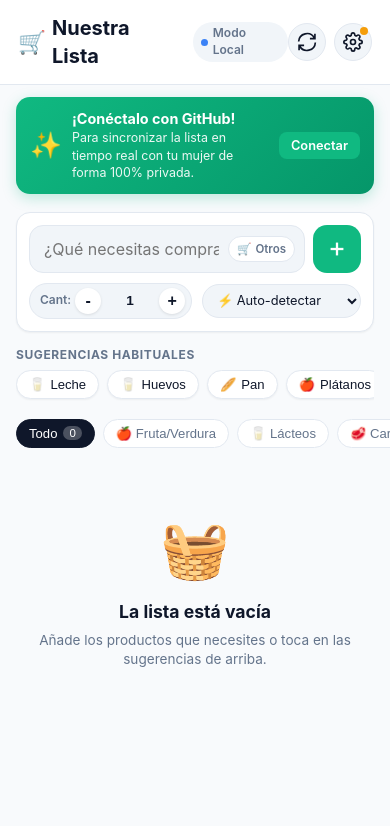
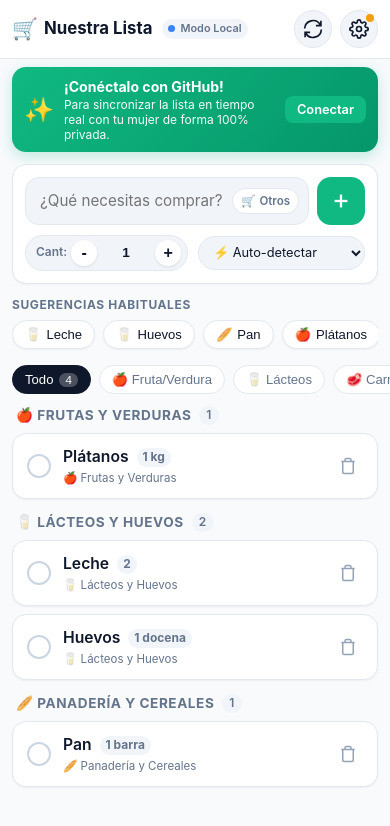
Before and after one commit to alexnoguera/lista-compra, a plain HTML site: page index.html in a window 390 px wide. Drawn offline with Linux system fonts and the light colour scheme.

Commit message:
Mejoras de interfaz, vista responsiva y elementos iniciales

```diff
--- a/app.js
+++ b/app.js
@@ -34,11 +34,21 @@ function generateId() {
 
 // ================= GESTIÓN DEL ALMACENAMIENTO LOCAL =================
 
+const INITIAL_ITEMS = [
+  { id: 'init_1', name: 'Leche', quantity: '2', category: 'lacteos_huevos', completed: false, createdAt: new Date().toISOString(), updatedAt: new Date().toISOString() },
+  { id: 'init_2', name: 'Huevos', quantity: '1 docena', category: 'lacteos_huevos', completed: false, createdAt: new Date().toISOString(), updatedAt: new Date().toISOString() },
+  { id: 'init_3', name: 'Plátanos', quantity: '1 kg', category: 'frutas_verduras', completed: false, createdAt: new Date().toISOString(), updatedAt: new Date().toISOString() },
+  { id: 'init_4', name: 'Pan', quantity: '1 barra', category: 'panaderia_cereales', completed: false, createdAt: new Date().toISOString(), updatedAt: new Date().toISOString() }
+];
+
 function loadLocalData() {
   try {
     const rawItems = localStorage.getItem(STORAGE_ITEMS_KEY);
     if (rawItems) {
       state.items = JSON.parse(rawItems);
+    } else {
+      state.items = INITIAL_ITEMS;
+      saveLocalData();
     }
 
     const rawSettings = localStorage.getItem(STORAGE_SETTINGS_KEY);
--- a/styles.css
+++ b/styles.css
@@ -60,6 +60,15 @@
   -webkit-tap-highlight-color: transparent;
 }
 
+html, body {
+  width: 100%;
+  overflow-x: hidden;
+}
+
+.hidden {
+  display: none !important;
+}
+
 body {
   font-family: var(--font-family);
   background-color: var(--bg-app);
@@ -80,6 +89,7 @@ body {
   background-color: var(--bg-app);
   position: relative;
   box-shadow: var(--shadow-lg);
+  overflow-x: hidden;
 }
 
 /* ================= ENCABEZADO ================= */
@@ -99,32 +109,35 @@ body {
 .header-left {
   display: flex;
   align-items: center;
-  gap: 12px;
+  gap: 10px;
+  min-width: 0;
 }
 
 .logo {
-  font-size: 1.25rem;
+  font-size: 1.15rem;
   font-weight: 700;
   display: flex;
   align-items: center;
   gap: 6px;
   color: var(--text-main);
+  white-space: nowrap;
 }
 
 .logo-icon {
-  font-size: 1.4rem;
+  font-size: 1.3rem;
 }
 
 .sync-status {
   display: inline-flex;
   align-items: center;
   gap: 5px;
-  font-size: 0.75rem;
+  font-size: 0.72rem;
   font-weight: 600;
   padding: 3px 8px;
   border-radius: var(--radius-full);
   background: var(--bg-input);
   color: var(--text-muted);
+  white-space: nowrap;
 }
 
 .status-dot {
@@ -151,6 +164,7 @@ body {
   display: flex;
   align-items: center;
   gap: 8px;
+  flex-shrink: 0;
 }
 
 .icon-button {
@@ -218,20 +232,35 @@ body {
   display: flex;
   align-items: center;
   gap: 10px;
+  min-width: 0;
+  flex: 1;
 }
 
 .banner-emoji {
-  font-size: 1.6rem;
+  font-size: 1.5rem;
+  flex-shrink: 0;
+}
+
+.banner-text {
+  min-width: 0;
 }
 
 .banner-text strong {
   display: block;
-  font-size: 0.9rem;
+  font-size: 0.88rem;
+  white-space: nowrap;
+  overflow: hidden;
+  text-overflow: ellipsis;
 }
 
 .banner-text p {
-  font-size: 0.78rem;
-  opacity: 0.92;
+  font-size: 0.75rem;
+  opacity: 0.95;
+  line-height: 1.25;
+}
+
+.info-banner .btn {
+  flex-shrink: 0;
 }
 
 /* ================= FORMULARIO AÑADIR ================= */
@@ -253,24 +282,28 @@ body {
 .input-row {
   display: flex;
   gap: 8px;
+  width: 100%;
+  min-width: 0;
 }
 
 .input-wrapper {
   position: relative;
   flex: 1;
+  min-width: 0;
   display: flex;
   align-items: center;
 }
 
 .input-wrapper input {
   width: 100%;
+  min-width: 0;
   height: 48px;
-  padding: 0 85px 0 14px;
+  padding: 0 82px 0 14px;
   border-radius: var(--radius-md);
   border: 1.5px solid var(--border-color);
   background: var(--bg-input);
   color: var(--text-main);
-  font-size: 1rem;
+  font-size: 0.95rem;
   font-family: inherit;
   outline: none;
   transition: border-color 0.15s ease;
@@ -1049,7 +1082,32 @@ body {
   transform: translate(-50%, 15px);
 }
 
-@keyframes fadeIn {
-  from { opacity: 0; transform: translateY(-4px); }
-  to { opacity: 1; transform: translateY(0); }
+/* ================= MEDIA QUERIES PANTALLAS PEQUEÑAS ================= */
+@media (max-width: 400px) {
+  .app-header {
+    padding: 10px 12px;
+  }
+  .logo-text {
+    font-size: 1.05rem;
+  }
+  .sync-status {
+    padding: 2px 6px;
+    font-size: 0.68rem;
+  }
+  .info-banner {
+    margin: 8px 12px 2px 12px;
+    padding: 10px 12px;
+  }
+  .add-section {
+    padding: 10px 12px 8px 12px;
+  }
+  .suggestions-section {
+    padding: 0 12px 6px 12px;
+  }
+  .categories-bar {
+    padding: 4px 12px 8px 12px;
+  }
+  .list-section {
+    padding: 4px 12px 20px 12px;
+  }
 }
```
